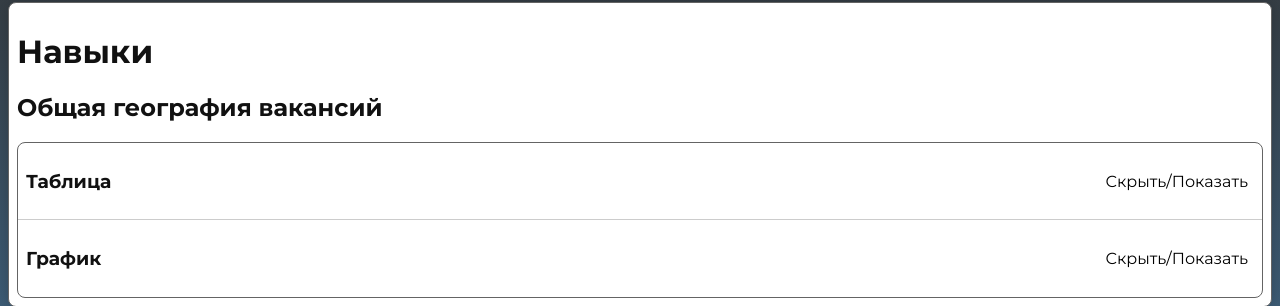
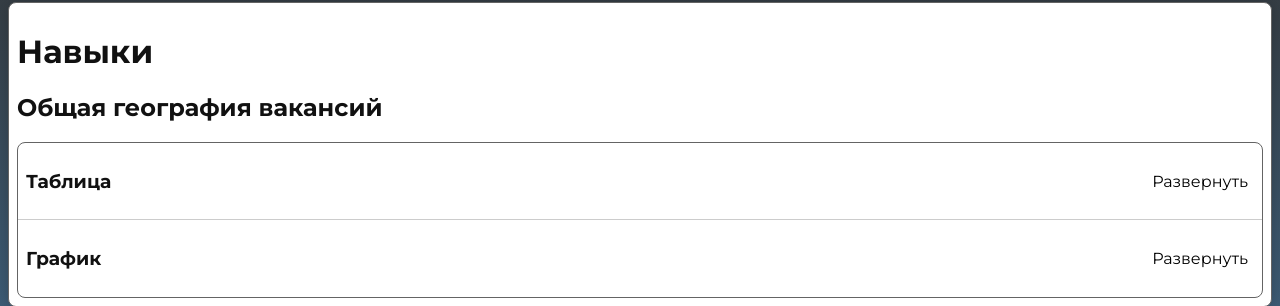
Before and after one commit to Kexogg/ulearnProject, a Django app: page /demand/ in a window 1280 px wide. Shown: the part 108-414 px from the top of the page. Run offline with Django 5.2, Linux system fonts and the light colour scheme; tables that the repository leaves empty hold one stand-in row (values such as "Sample post").

Commit message:
button text

```diff
--- a/static/js/index.js
+++ b/static/js/index.js
@@ -16,7 +16,7 @@ for (const accordion of accordions) {
     for (const item of items) {
         item.querySelector('.accordion__item__header').addEventListener('click', () => {
             item.classList.toggle('hidden');
-
+            item.querySelector('.accordion__button').textContent = item.classList.contains('hidden') ? 'Развернуть' : 'Свернуть';
         });
     }
 }
--- a/templates/stats.html
+++ b/templates/stats.html
@@ -14,7 +14,7 @@
                 <div class="accordion__item hidden">
                     <div class="accordion__item__header">
                         <h3>{{ accordionItem.title }}</h3>
-                        <button class="accordion__button">Скрыть/Показать</button>
+                        <button class="accordion__button">Развернуть</button>
                     </div>
                     <div class="accordion__item__content">
                         {% if accordionItem.type == 'table_grid' %}
```
